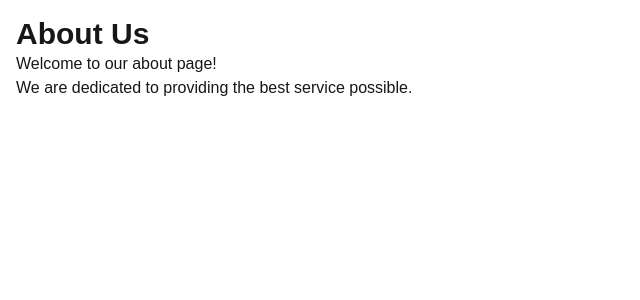
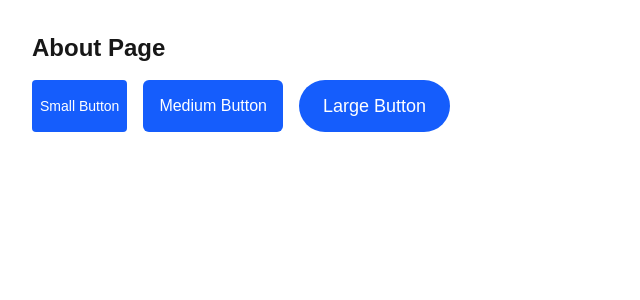
Before and after one commit to Douglaskhembo/alx-project-0x02-setup, a Next.js app in the folder alx-project-0x02/: page /about in a window 1280 px wide. Shown: the top 300 px of the page, without its empty margins (0-640 px from the left). Built offline with nearby package versions, Linux system fonts and the light colour scheme.

Commit message:
Create and Use a Button Component

```diff
--- /dev/null
+++ b/alx-project-0x02/components/common/Button.tsx
@@ -0,0 +1,20 @@
+import { type ButtonProps } from "@/interfaces";
+
+const sizeClasses = {
+  small: "px-2 py-1 text-sm",
+  medium: "px-4 py-2 text-base",
+  large: "px-6 py-3 text-lg",
+};
+
+const Button: React.FC<ButtonProps> = ({ label, size, shape, onClick }) => {
+  return (
+    <button
+      className={`bg-blue-600 text-white ${sizeClasses[size]} ${shape} hover:bg-blue-700 transition`}
+      onClick={onClick}
+    >
+      {label}
+    </button>
+  );
+};
+
+export default Button;
--- a/alx-project-0x02/components/common/PostModal.tsx
+++ b/alx-project-0x02/components/common/PostModal.tsx
@@ -40,14 +40,21 @@ const PostModal: React.FC<PostModalProps> = ({ isOpen, onClose, onSubmit }) => {
             className="w-full mb-3 p-2 border rounded"
             required
           />
-          <div className="flex justify-end gap-2">
-            <button type="button" onClick={onClose} className="px-4 py-2 bg-gray-300 rounded">
-              Cancel
+            <div className="flex justify-end gap-2">
+            <button
+                type="button"
+                onClick={onClose}
+                className="px-4 py-2 bg-red-500 rounded cursor-pointer hover:bg-red-600 hover:font-bold transition duration-200">
+                Cancel
             </button>
-            <button type="submit" className="px-4 py-2 bg-blue-500 text-white rounded">
-              Post
+            <button
+                type="submit"
+                disabled={!title || !content}
+                className="px-4 py-2 bg-blue-500 text-white rounded cursor-pointer hover:bg-blue-600 hover:font-bold transition duration-200 disabled:opacity-50">
+                Post
             </button>
-          </div>
+            </div>
+
         </form>
       </div>
     </div>
--- a/alx-project-0x02/interfaces/index.ts
+++ b/alx-project-0x02/interfaces/index.ts
@@ -2,3 +2,10 @@ export interface CardProps{
     title: string
     content: string
 }
+
+export interface ButtonProps{
+    label:string;
+    size: 'small' | 'medium' | 'large'
+    shape: 'rounded-sm' | 'rounded-md' | 'rounded-full'
+    onClick?: () => void;
+}
--- a/alx-project-0x02/pages/about.tsx
+++ b/alx-project-0x02/pages/about.tsx
@@ -1,10 +1,16 @@
+import Button from "@/components/common/Button";
+
 const About = () => {
   return (
-    <div className="p-4">
-      <h1 className="text-3xl font-bold">About Us</h1>
-      <p>Welcome to our about page!</p>
-      <p>We are dedicated to providing the best service possible.</p>
+    <div className="p-8">
+      <h1 className="text-2xl font-bold mb-4">About Page</h1>
+      <div className="flex gap-4 flex-wrap">
+        <Button label="Small Button" size="small" shape="rounded-sm" />
+        <Button label="Medium Button" size="medium" shape="rounded-md" />
+        <Button label="Large Button" size="large" shape="rounded-full" />
+      </div>
     </div>
   );
-}
+};
+
 export default About;
```
